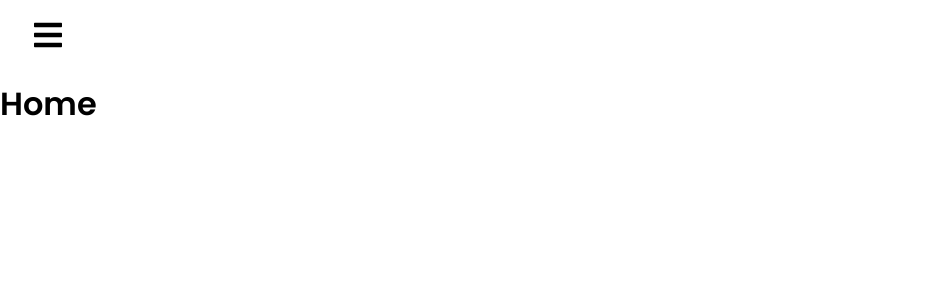
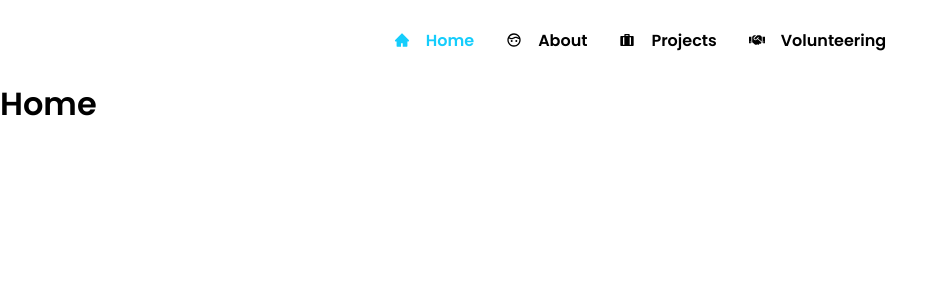
Before and after one commit to adarshajit/Portfolio-web-app, a React (Create React App) app: page / in a window 1280 px wide. Shown: the top 300 px of the page, without its empty margins (0-946 px from the left). Built offline with nearby package versions, Linux system fonts and the light colour scheme.

Commit message:
navbar webview completed 🤓

```diff
--- a/package.json
+++ b/package.json
@@ -11,6 +11,7 @@
     "react-icons": "^4.2.0",
     "react-router-dom": "^5.2.0",
     "react-scripts": "4.0.3",
+    "styled-components": "^5.2.3",
     "web-vitals": "^1.1.1"
   },
   "scripts": {
--- a/src/App.js
+++ b/src/App.js
@@ -1,16 +1,18 @@
 import "./App.css";
-import Navbar from "./Components/Navbar";
+import Sidebar from "./Components/Sidebar";
 import { BrowserRouter as Router, Switch, Route } from "react-router-dom";
 import { Home } from "./Pages/Home";
 import { About } from "./Pages/About";
 import { Projects } from "./Pages/Projects";
 import { Volunteering } from "./Pages/Volunteering";
+import Navbar from "./Components/Navbar";
 
 function App() {
   return (
     <>
       <Router>
         <Navbar />
+        <Sidebar />
         <Switch>
           <Route path="/" exact component={Home} />
           <Route path="/about" component={About} />
--- a/src/Components/Navbar.js
+++ b/src/Components/Navbar.js
@@ -1,44 +1,22 @@
-import React, { useState } from "react";
-import * as FaIcons from "react-icons/fa";
-import * as AiIcons from "react-icons/ai";
-import { Link } from "react-router-dom";
+import React from "react";
 import { SidebarData } from "./SidebarData";
-import "./Navbar.css";
-
-import { IconContext } from "react-icons";
+import { Nav, NavLink, NavMenu } from "./NavbarElements";
 
 const Navbar = () => {
-  const [sidebar, setSidebar] = useState(false);
-
-  const showSidebar = () => setSidebar(!sidebar);
   return (
     <>
-      <IconContext.Provider value={{ color: "#000" }}>
-        <div className="navbar">
-          <Link to="#" className="menu-bars">
-            <FaIcons.FaBars onClick={showSidebar} />
-          </Link>
-        </div>
-        <nav className={sidebar ? "nav-menu active" : "nav-menu"}>
-          <ul className="nav-menu-items" onClick={showSidebar}>
-            <li className="navbar-toggle">
-              <Link to="#" className="menu-bars">
-                <AiIcons.AiOutlineClose onClick={showSidebar} />
-              </Link>
-            </li>
+      <Nav>
         {SidebarData.map((item, index) => {
           return (
-                <li key={index} className={item.cName}>
-                  <Link to={item.path}>
+            <NavMenu key={index}>
+              <NavLink to={item.path} activeStyle>
                 {item.icon}
                 <span>{item.title}</span>
-                  </Link>
-                </li>
+              </NavLink>
+            </NavMenu>
           );
         })}
-          </ul>
-        </nav>
-      </IconContext.Provider>
+      </Nav>
     </>
   );
 };
--- /dev/null
+++ b/src/Components/NavbarElements.js
@@ -0,0 +1,34 @@
+import styled from "styled-components";
+import { NavLink as Link } from "react-router-dom";
+
+export const Nav = styled.nav`
+  background: #fff;
+  height: 80px;
+  display: flex;
+  justify-content: center;
+  padding: 0.5rem calc((100vw-1000px) / 2);
+  z-index: 10;
+`;
+
+export const NavLink = styled(Link)`
+  color: #000;
+  display: flex;
+  align-items: center;
+  text-decoration: none;
+  padding: 0 1rem;
+  height: 100% auto;
+  cursor: pointer;
+
+  &.active {
+    color: #15cdfc;
+  }
+`;
+
+export const NavMenu = styled.div`
+  display: flex;
+  align-items: center;
+
+  @media screen and (max-width: 768px) {
+    display: none;
+  }
+`;
--- a/src/Components/Navbar.css
+++ b/src/Components/Sidebar.css
@@ -6,9 +6,20 @@
 }
 
 .menu-bars {
+  position: relative;
   margin-left: 2rem;
   font-size: 2rem;
   background: none;
+  top: -60px;
+  cursor: pointer;
+}
+
+.menu-cross {
+  position: relative;
+  margin-left: 2rem;
+  font-size: 2rem;
+  background: none;
+  cursor: pointer;
 }
 
 .nav-menu {
@@ -69,3 +80,15 @@
 span {
   margin-left: 16px;
 }
+
+@media only screen and (max-width: 768px) {
+  .navbar {
+    display: block;
+  }
+}
+
+@media only screen and (min-width: 768px) {
+  .navbar {
+    display: none;
+  }
+}
--- /dev/null
+++ b/src/Components/Sidebar.js
@@ -0,0 +1,46 @@
+import React, { useState } from "react";
+import * as FaIcons from "react-icons/fa";
+import * as AiIcons from "react-icons/ai";
+import { Link } from "react-router-dom";
+import { SidebarData } from "./SidebarData";
+import "./Sidebar.css";
+
+import { IconContext } from "react-icons";
+
+const Navbar = () => {
+  const [sidebar, setSidebar] = useState(false);
+
+  const showSidebar = () => setSidebar(!sidebar);
+  return (
+    <>
+      <IconContext.Provider value={{ color: "#000" }}>
+        <div className="navbar">
+          <Link to="#" className="menu-bars">
+            <FaIcons.FaBars onClick={showSidebar} />
+          </Link>
+        </div>
+        <nav className={sidebar ? "nav-menu active" : "nav-menu"}>
+          <ul className="nav-menu-items" onClick={showSidebar}>
+            <li className="navbar-toggle">
+              <Link to="#" className="menu-cross">
+                <AiIcons.AiOutlineClose onClick={showSidebar} />
+              </Link>
+            </li>
+            {SidebarData.map((item, index) => {
+              return (
+                <li key={index} className={item.cName}>
+                  <Link to={item.path}>
+                    {item.icon}
+                    <span>{item.title}</span>
+                  </Link>
+                </li>
+              );
+            })}
+          </ul>
+        </nav>
+      </IconContext.Provider>
+    </>
+  );
+};
+
+export default Navbar;
```
Also changed, not shown: 1 other file (tests, documents, lock files or other folders). Lines whose indentation alone changed are shown as unchanged.
